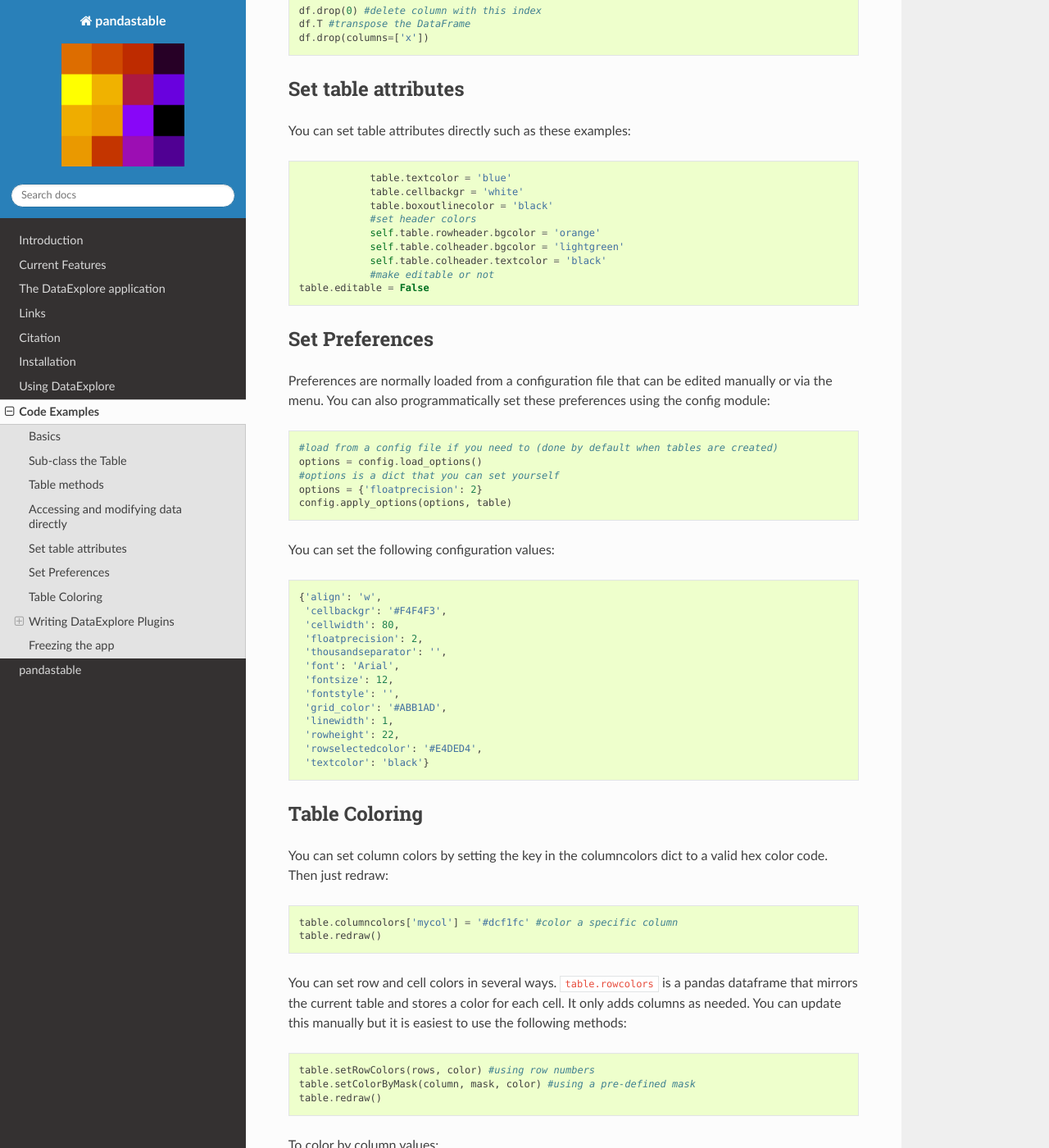
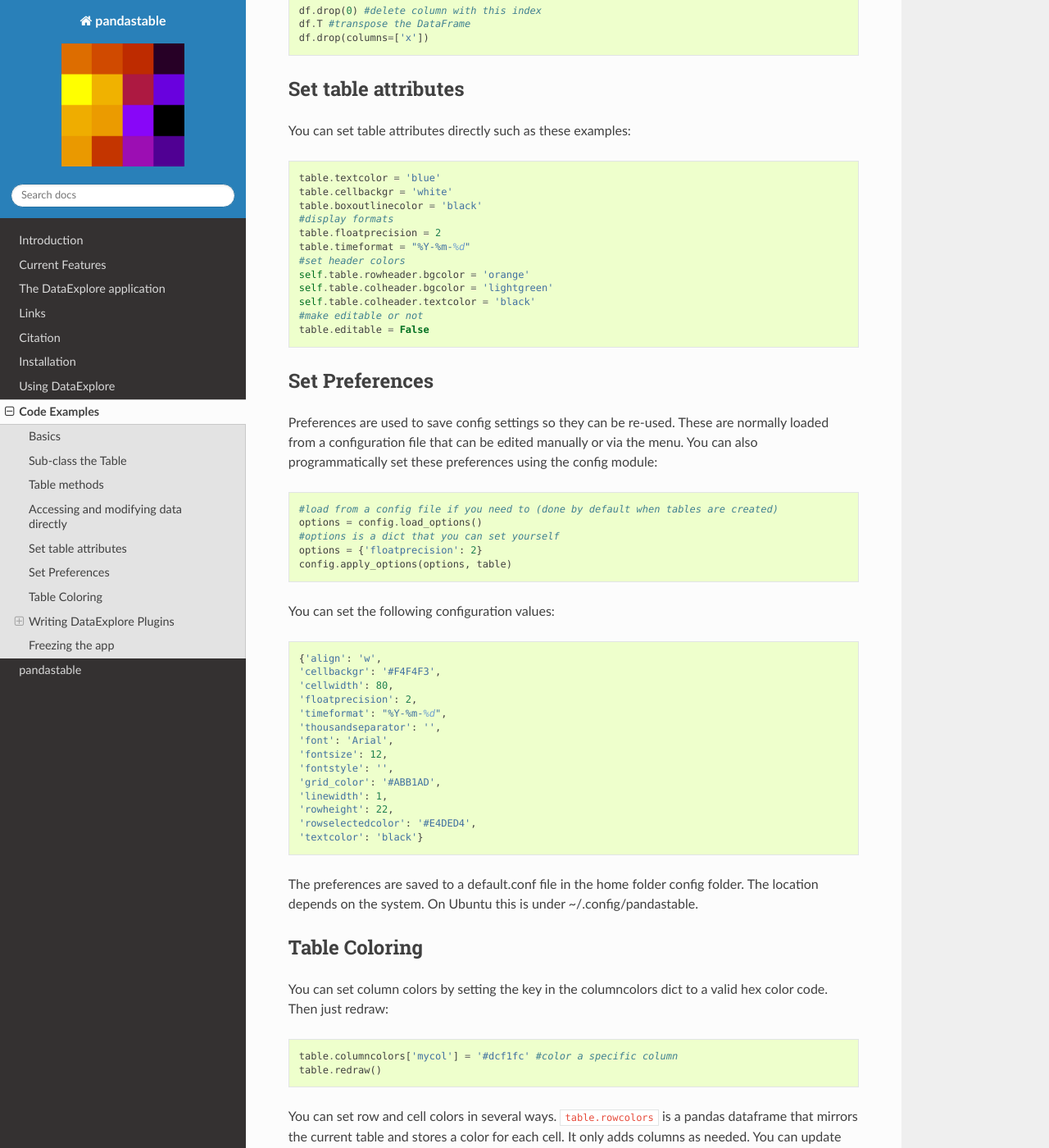
Before and after one commit to dmnfarrell/pandastable, a Sphinx documentation site: the page built from doc/source/examples.rst, in a window 1280 px wide and 1400 px high, scrolled down 2770 px. Shown: the whole window at 82% size. Built offline with Sphinx 7.4.7 and the Read the Docs theme 2.0.0, drawn with Linux system fonts in a browser that asks for light colours.

Commit message:
time formats

```diff
--- a/doc/source/examples.rst
+++ b/doc/source/examples.rst
@@ -134,42 +134,48 @@ Set table attributes
 
 You can set table attributes directly such as these examples::
 
-		table.textcolor = 'blue'
-		table.cellbackgr = 'white'
-		table.boxoutlinecolor = 'black'
-		#set header colors
-		self.table.rowheader.bgcolor = 'orange'
-		self.table.colheader.bgcolor = 'lightgreen'
-		self.table.colheader.textcolor = 'black'
-		#make editable or not
-    table.editable = False
+	table.textcolor = 'blue'
+	table.cellbackgr = 'white'
+	table.boxoutlinecolor = 'black'
+	#display formats
+	table.floatprecision = 2
+	table.timeformat = "%Y-%m-%d"
+	#set header colors
+	self.table.rowheader.bgcolor = 'orange'
+	self.table.colheader.bgcolor = 'lightgreen'
+	self.table.colheader.textcolor = 'black'
+	#make editable or not
+	table.editable = False
 
 Set Preferences
 ---------------
 
-Preferences are normally loaded from a configuration file that can be edited manually or via the menu. You can also programmatically set these preferences using the config module::
+Preferences are used to save config settings so they can be re-used. These are normally loaded from a configuration file that can be edited manually or via the menu. You can also programmatically set these preferences using the config module::
 
-			#load from a config file if you need to (done by default when tables are created)
-			options = config.load_options()
-			#options is a dict that you can set yourself
-			options = {'floatprecision': 2}
-			config.apply_options(options, table)
+	#load from a config file if you need to (done by default when tables are created)
+	options = config.load_options()
+	#options is a dict that you can set yourself
+	options = {'floatprecision': 2}
+	config.apply_options(options, table)
 
 You can set the following configuration values::
 
-			{'align': 'w',
-			 'cellbackgr': '#F4F4F3',
-			 'cellwidth': 80,
-			 'floatprecision': 2,
-			 'thousandseparator': '',
-			 'font': 'Arial',
-			 'fontsize': 12,
-			 'fontstyle': '',
-			 'grid_color': '#ABB1AD',
-			 'linewidth': 1,
-			 'rowheight': 22,
-			 'rowselectedcolor': '#E4DED4',
-			 'textcolor': 'black'}
+	{'align': 'w',
+	'cellbackgr': '#F4F4F3',
+	'cellwidth': 80,
+	'floatprecision': 2,
+	'timeformat': "%Y-%m-%d",
+	'thousandseparator': '',
+	'font': 'Arial',
+	'fontsize': 12,
+	'fontstyle': '',
+	'grid_color': '#ABB1AD',
+	'linewidth': 1,
+	'rowheight': 22,
+	'rowselectedcolor': '#E4DED4',
+	'textcolor': 'black'}
+
+The preferences are saved to a default.conf file in the home folder config folder. The location depends on the system. On Ubuntu this is under ~/.config/pandastable.
 
 Table Coloring
 --------------
```
Also changed, not shown: doc/source/pandastable.rst (+0 -8 lines), 3 other files.
